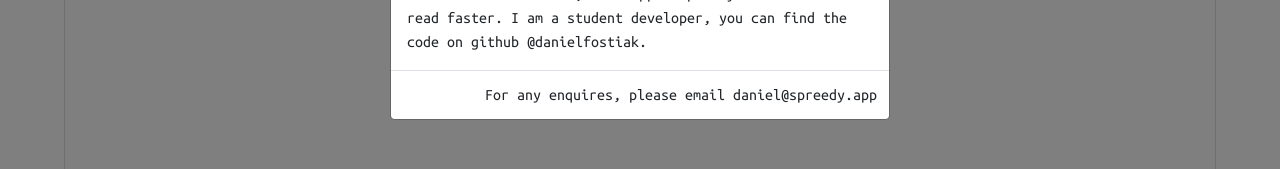
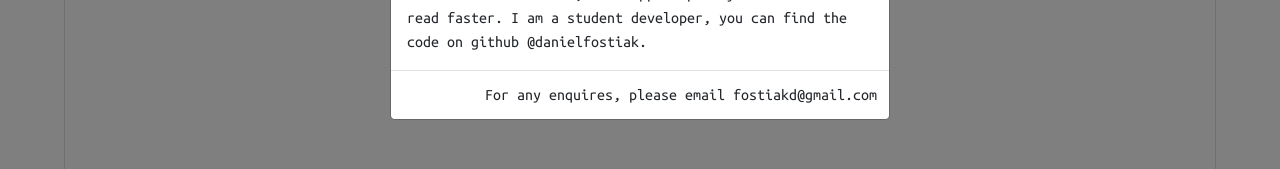
Before and after one commit to danielfostiak/Spreedy, a React (Create React App) app: page / in a window 1280 px wide. Both pictures are taken after a click on the element "spreedy". Shown: the part 156-325 px from the top of the page. Built offline with nearby package versions, Linux system fonts and the light colour scheme.

Commit message:
Update App.js

```diff
--- a/src/App.js
+++ b/src/App.js
@@ -73,7 +73,7 @@ function App() {
         </Modal.Header>
         <Modal.Body>This web-app was created to help those with reading difficulties. However, this app helps anyone who wants to read faster. I am a student developer, you can find the code on github @danielfostiak.</Modal.Body>
         <Modal.Footer>
-          For any enquires, please email daniel@spreedy.app
+          For any enquires, please email fostiakd@gmail.com
         </Modal.Footer>
       </Modal>
       <div style={{ width: "100%", margin: "0 auto", textAlign: "center" }}>
```
